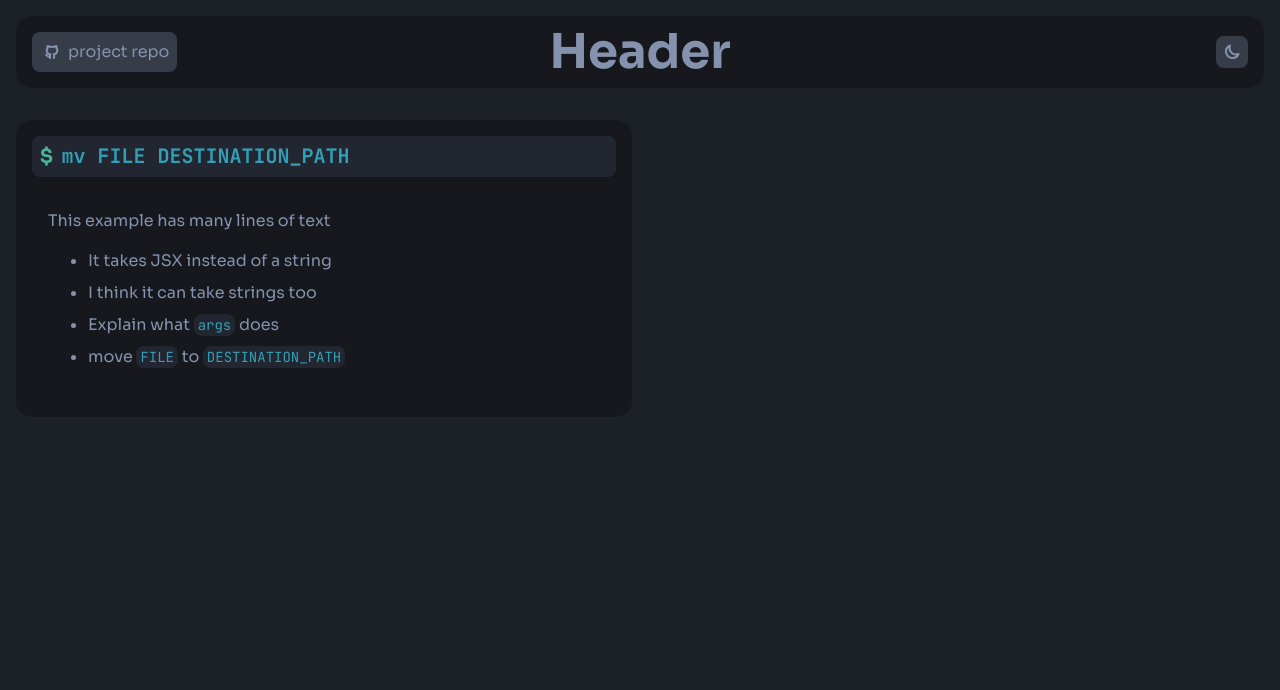
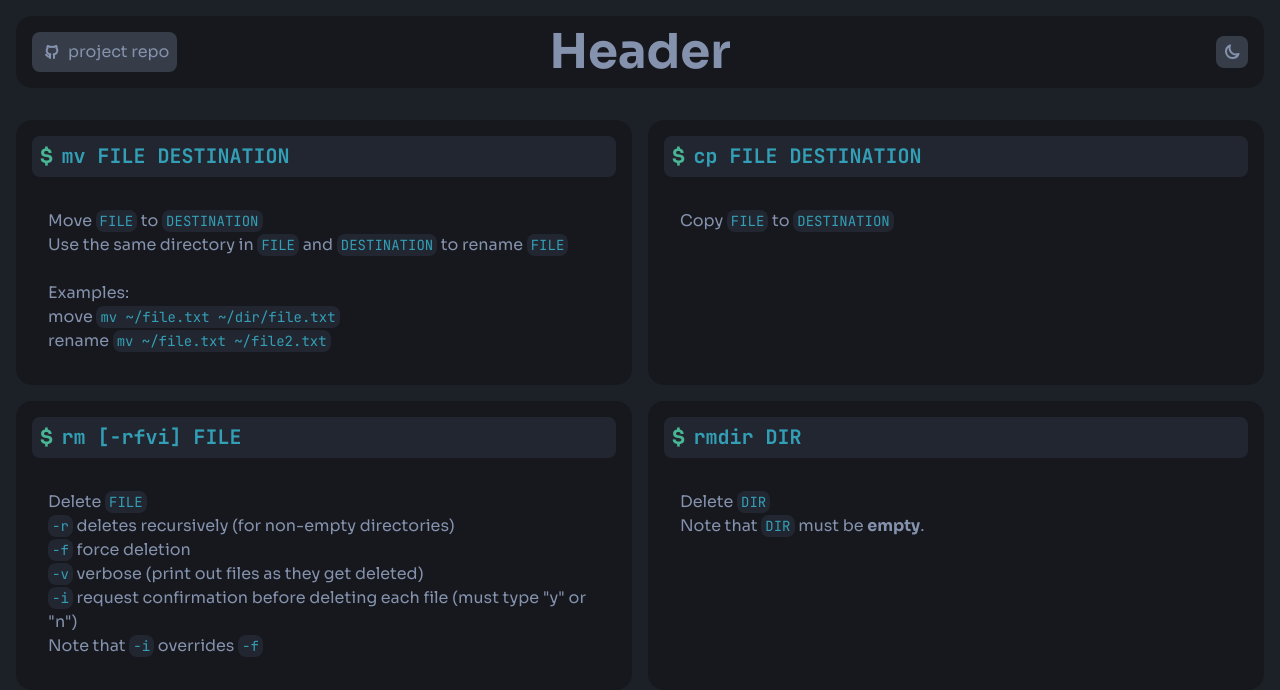
Before and after one commit to SoupCat-Py/zshcheatsheet, a React (Vite) app: page / in a window 1280 px wide. Shown: the top 690 px of the page. Built offline with nearby package versions, Linux system fonts and the light colour scheme.

Commit message:
added some stuff

```diff
--- a/src/components/CardContainer.tsx
+++ b/src/components/CardContainer.tsx
@@ -6,22 +6,57 @@ export default function CardContainer() {
   return (
     <div className={`d-grid g1 ${styles.container}`}>
       <Card
-        command="mv FILE DESTINATION_PATH"
+        command="mv FILE DESTINATION"
         description={
           <>
-            This example has many lines of text
+            Move <CodeSnippet i="FILE" /> to <CodeSnippet i="DESTINATION" />
             <br />
-            <ul>
-              <li>It takes JSX instead of a string</li>
-              <li>I think it can take strings too</li>
-              <li>
-                Explain what <CodeSnippet i="args" /> does
-              </li>
-              <li>
-                move <CodeSnippet i="FILE" /> to{" "}
-                <CodeSnippet i="DESTINATION_PATH" />
-              </li>
-            </ul>
+            Use the same directory in <CodeSnippet i="FILE" /> and{" "}
+            <CodeSnippet i="DESTINATION" /> to rename <CodeSnippet i="FILE" />
+            <br />
+            <br />
+            Examples: <br />
+            move <CodeSnippet i="mv ~/file.txt ~/dir/file.txt" />
+            <br />
+            rename <CodeSnippet i="mv ~/file.txt ~/file2.txt" />
+          </>
+        }
+      />
+      <Card
+        command="cp FILE DESTINATION"
+        description={
+          <>
+            Copy <CodeSnippet i="FILE" /> to <CodeSnippet i="DESTINATION" />
+          </>
+        }
+      />
+      <Card
+        command="rm [-rfvi] FILE"
+        description={
+          <>
+            Delete <CodeSnippet i="FILE" />
+            <br />
+            <CodeSnippet i="-r" /> deletes recursively (for non-empty
+            directories)
+            <br />
+            <CodeSnippet i="-f" /> force deletion
+            <br />
+            <CodeSnippet i="-v" /> verbose (print out files as they get deleted)
+            <br />
+            <CodeSnippet i="-i" /> request confirmation before deleting each
+            file (must type "y" or "n")
+            <br />
+            Note that <CodeSnippet i="-i" /> overrides <CodeSnippet i="-f" />
+          </>
+        }
+      />
+      <Card
+        command="rmdir DIR"
+        description={
+          <>
+            Delete <CodeSnippet i="DIR" />
+            <br />
+            Note that <CodeSnippet i="DIR" /> must be <strong>empty</strong>.
           </>
         }
       />
```
